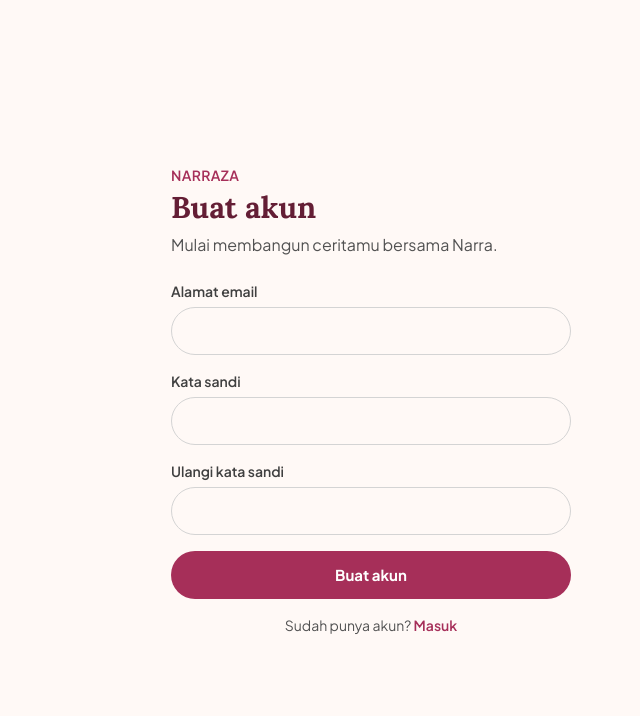
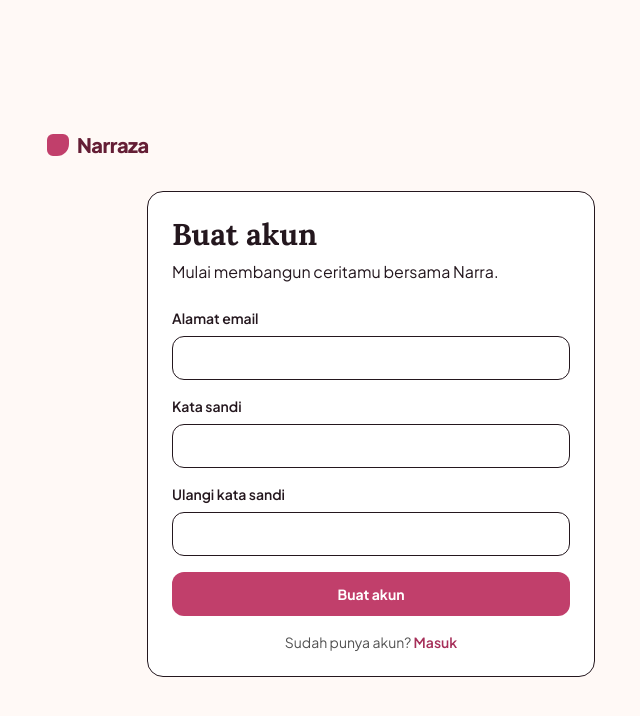
Before and after one commit to moxsenna/narraza-v3, a Next.js app in the folder apps/web/: page /daftar in a window 1280 px wide. Shown: the top 716 px of the page, without its empty margins (269-909 px from the left). Built offline with nearby package versions, Linux system fonts and the light colour scheme; no server answers.

Commit message:
feat(web): align auth visuals without semantic changes

```diff
--- a/apps/web/src/components/auth/AuthCard.tsx
+++ b/apps/web/src/components/auth/AuthCard.tsx
@@ -1,7 +1,7 @@
 import type { ReactNode } from 'react';
+import { BrandMark } from '../BrandMark';
+import { Card, Container, Stack } from '../primitives';
 
-// Shared server-rendered shell for auth screens. Visual polish + real design
-// tokens land in M6; this keeps a consistent, centered card for M0.
 export function AuthCard({
   title,
   subtitle,
@@ -12,15 +12,21 @@
   children: ReactNode;
 }) {
   return (
-    <main className="mx-auto flex min-h-screen max-w-md flex-col justify-center px-6 py-12">
-      <p className="text-sm font-semibold tracking-wide text-brand-700 uppercase">Narraza</p>
-      <h1 className="mt-1 font-serif text-3xl font-bold text-brand-900">{title}</h1>
-      {subtitle ? (
-        <p className="mt-2 mb-6 text-neutral-600">{subtitle}</p>
-      ) : (
-        <div className="mb-6" />
-      )}
-      {children}
+    <main className="flex min-h-screen items-center bg-canvas py-12">
+      <Container size="form">
+        <Stack gap={6}>
+          <BrandMark href="/" />
+          <Card className="mx-auto w-full max-w-md">
+            <h1 className="font-serif text-3xl font-bold text-primary">{title}</h1>
+            {subtitle ? (
+              <p className="mt-2 mb-6 text-secondary">{subtitle}</p>
+            ) : (
+              <div className="mb-6" />
+            )}
+            {children}
+          </Card>
+        </Stack>
+      </Container>
     </main>
   );
 }
--- a/apps/web/src/components/auth/ResendVerificationForm.tsx
+++ b/apps/web/src/components/auth/ResendVerificationForm.tsx
@@ -1,8 +1,19 @@
 'use client';
 import { useActionState } from 'react';
+import { useFormStatus } from 'react-dom';
 import { resendVerificationAction } from '../../server/auth/actions';
 import { initialFormState } from '../../server/auth/form-state';
+import { Button, Input } from '../primitives';
 import { FormError, FormNotice } from './fields';
+
+function ResendSubmitButton() {
+  const { pending } = useFormStatus();
+  return (
+    <Button type="submit" variant="secondary" className="min-h-10" disabled={pending}>
+      {pending ? 'Mengirim…' : 'Kirim ulang'}
+    </Button>
+  );
+}
 
 // Small inline resend used on the login screen when an account is unverified.
 // The email is read from the sibling login email field via a hidden mirror is
@@ -13,22 +24,17 @@
     return <FormNotice message="Tautan verifikasi baru sudah dikirim. Cek emailmu." />;
   }
   return (
-    <form action={action} className="flex flex-col gap-2 rounded-lg bg-neutral-50 p-3">
-      <p className="text-sm text-neutral-600">Belum menerima tautan verifikasi?</p>
+    <form action={action} className="flex flex-col gap-2 rounded-sm bg-surface-soft p-3">
+      <p className="text-sm text-secondary">Belum menerima tautan verifikasi?</p>
       <div className="flex gap-2">
-        <input
+        <Input
           name="email"
           type="email"
           required
           placeholder="Email untuk kirim ulang"
-          className="h-10 flex-1 rounded-lg border border-neutral-300 px-3 text-sm outline-none focus:border-brand-500 focus:ring-3 focus:ring-brand-500/30"
+          className="min-h-10 flex-1"
         />
-        <button
-          type="submit"
-          className="h-10 rounded-lg border border-brand-700 px-3 text-sm font-semibold text-brand-700 hover:bg-brand-500/10"
-        >
-          Kirim ulang
-        </button>
+        <ResendSubmitButton />
       </div>
       <FormError message={state.status === 'error' ? state.message : undefined} />
     </form>
--- a/apps/web/src/components/auth/fields.tsx
+++ b/apps/web/src/components/auth/fields.tsx
@@ -1,9 +1,6 @@
 'use client';
 import { useFormStatus } from 'react-dom';
-
-// Minimal shared auth form primitives (M0). Full design-system components +
-// tokens land in M6 (W6.1); these use the brand primitives seeded in globals.css
-// and keep tap targets ≥44px / visible focus rings for baseline a11y.
+import { Button, Field, Input } from '../primitives';
 
 export function TextField(props: {
   label: string;
@@ -15,45 +12,45 @@
 }) {
   const id = `f-${props.name}`;
   return (
-    <div className="flex flex-col gap-1.5">
-      <label htmlFor={id} className="text-sm font-semibold text-neutral-700">
-        {props.label}
-      </label>
-      <input
+    <Field id={id} label={props.label}>
+      {({ describedBy, invalid }) => (
+        <Input
           id={id}
           name={props.name}
           type={props.type ?? 'text'}
           autoComplete={props.autoComplete}
           required={props.required}
           defaultValue={props.defaultValue}
-        className="h-12 rounded-xl border border-neutral-300 px-3.5 text-[15px] outline-none focus:border-brand-500 focus:ring-3 focus:ring-brand-500/30"
+          aria-describedby={describedBy}
+          aria-invalid={invalid || undefined}
         />
-    </div>
+      )}
+    </Field>
   );
 }
 
 export function SubmitButton({ children }: { children: string }) {
   const { pending } = useFormStatus();
   return (
-    <button
-      type="submit"
-      disabled={pending}
-      className="h-12 rounded-xl bg-brand-700 px-4 text-[15px] font-bold text-white transition hover:bg-brand-900 focus:ring-3 focus:ring-brand-500/40 disabled:opacity-60"
-    >
+    <Button type="submit" disabled={pending}>
       {pending ? 'Memproses…' : children}
-    </button>
+    </Button>
   );
 }
 
 export function FormError({ message }: { message?: string | undefined }) {
-  if (!message) return null;
-  return (
-    <p role="alert" className="rounded-lg bg-red-50 px-3 py-2 text-sm text-red-700">
+  return message ? (
+    <p
+      role="alert"
+      className="rounded-sm bg-status-danger-soft px-3 py-2 text-sm text-status-danger"
+    >
       {message}
     </p>
-  );
+  ) : null;
 }
 
 export function FormNotice({ message }: { message: string }) {
-  return <p className="rounded-lg bg-brand-500/10 px-3 py-2 text-sm text-brand-900">{message}</p>;
+  return (
+    <p className="rounded-sm bg-status-info-soft px-3 py-2 text-sm text-status-info">{message}</p>
+  );
 }
```
Also changed, not shown: 1 other file (tests, documents, lock files or other folders). Lines whose indentation alone changed are shown as unchanged.
